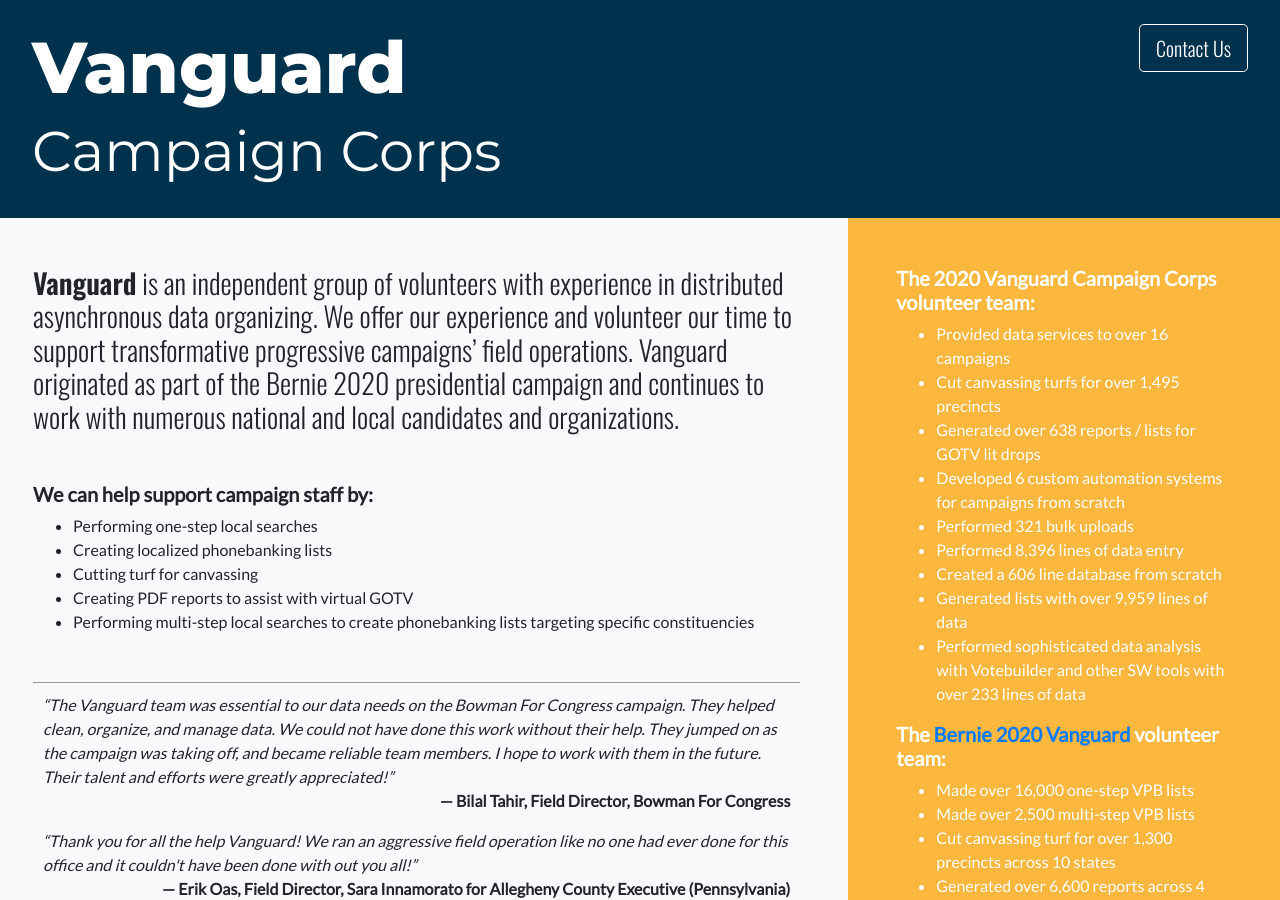
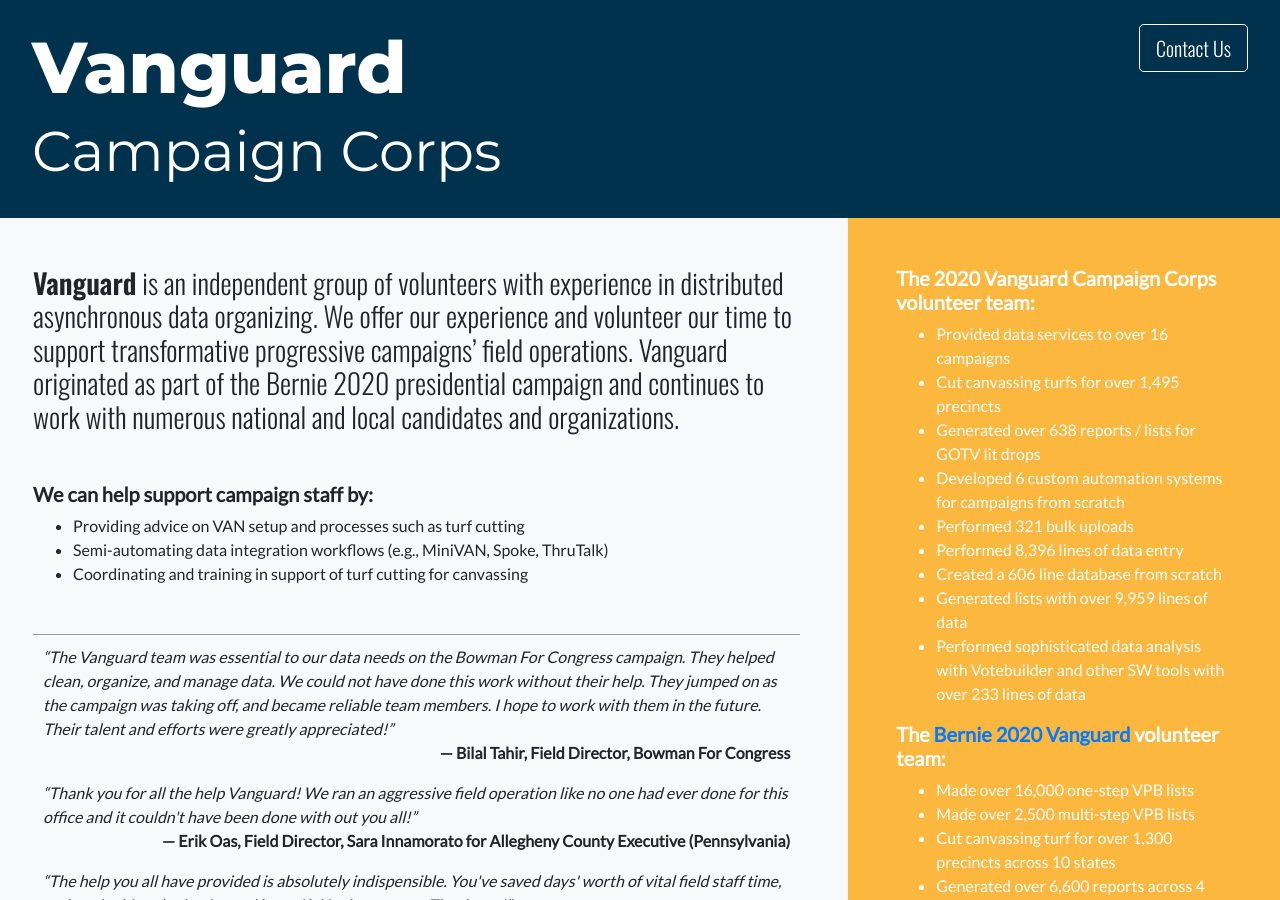
Before and after one commit to orgvanize/orgvanize.github.io, a Jekyll site: the page built from index.md, in a window 1280 px wide and 900 px high. Built offline with Jekyll 4.4.1, drawn with Linux system fonts in a browser that asks for light colours.

Commit message:
index.md: Improve front-and-center bullet points

```diff
--- a/index.md
+++ b/index.md
@@ -20,11 +20,9 @@ layout: default
         <h3 style="font-family: Oswald;" class="mb-5"><strong>Vanguard</strong> is an independent group of volunteers with experience in distributed asynchronous data organizing. We offer our experience and volunteer our time to support transformative progressive campaigns’ field operations. Vanguard originated as part of the Bernie 2020 presidential campaign and continues to work with numerous national and local candidates and organizations.</h3>
         <h5 class="font-weight-bold">We can help support campaign staff by:</h5>
         <ul class="mb-5">
-            <li>Performing one-step local searches</li>
-            <li>Creating localized phonebanking lists</li>
-            <li>Cutting turf for canvassing</li>
-            <li>Creating PDF reports to assist with virtual GOTV</li>
-            <li>Performing multi-step local searches to create phonebanking lists targeting specific constituencies</li>
+            <li>Providing advice on VAN setup and processes such as turf cutting</li>
+            <li>Semi-automating data integration workflows (e.g., MiniVAN, Spoke, ThruTalk)</li>
+            <li>Coordinating and training in support of turf cutting for canvassing</li>
         </ul>
         <div class="testimonial-container">
             <q class="testimonial">The Vanguard team was essential to our data needs on the Bowman For Congress campaign. They helped clean, organize, and manage data. We could not have done this work without their help. They jumped on as the campaign was taking off, and became reliable team members. I hope to work with them in the future. Their talent and efforts were greatly appreciated!</q>
```
